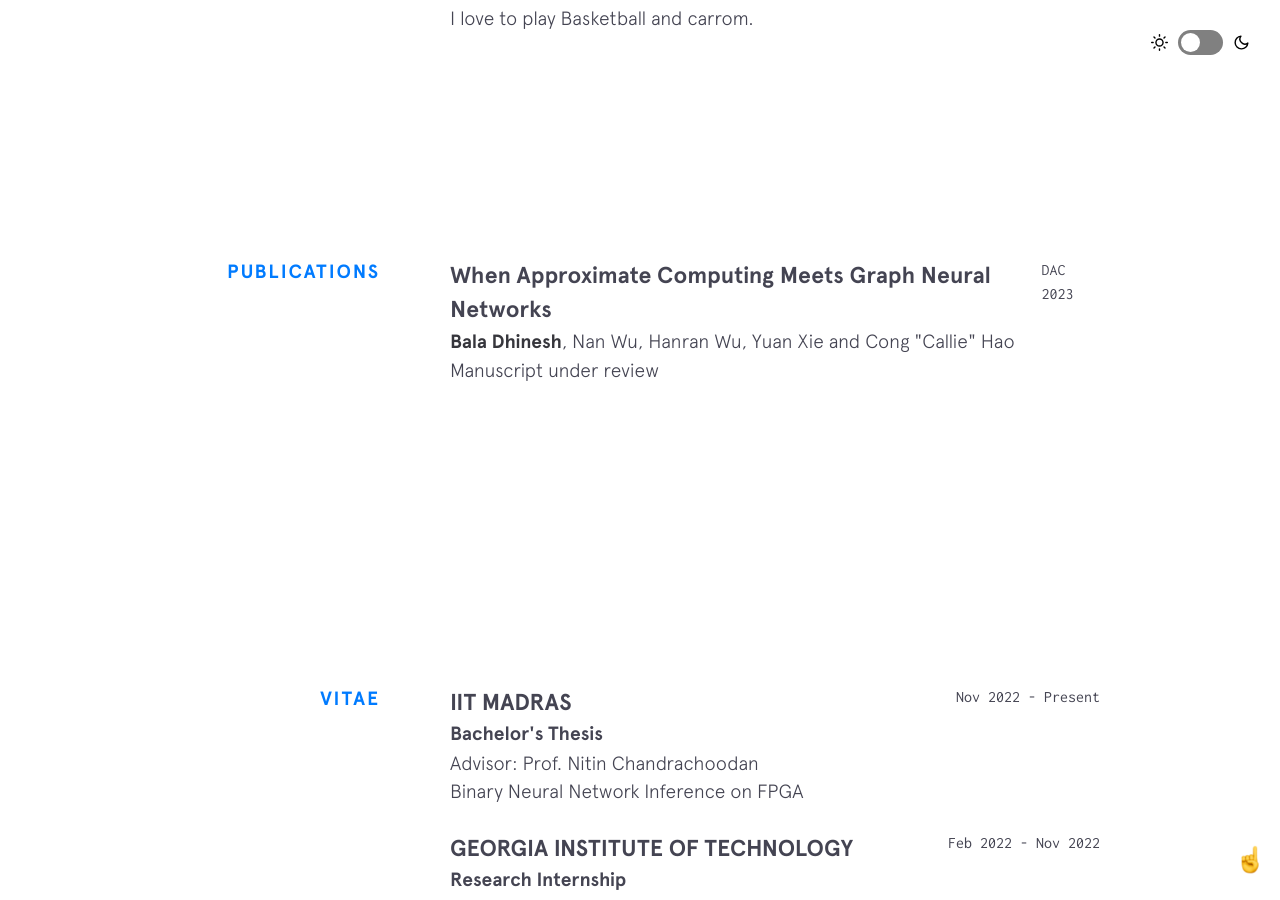
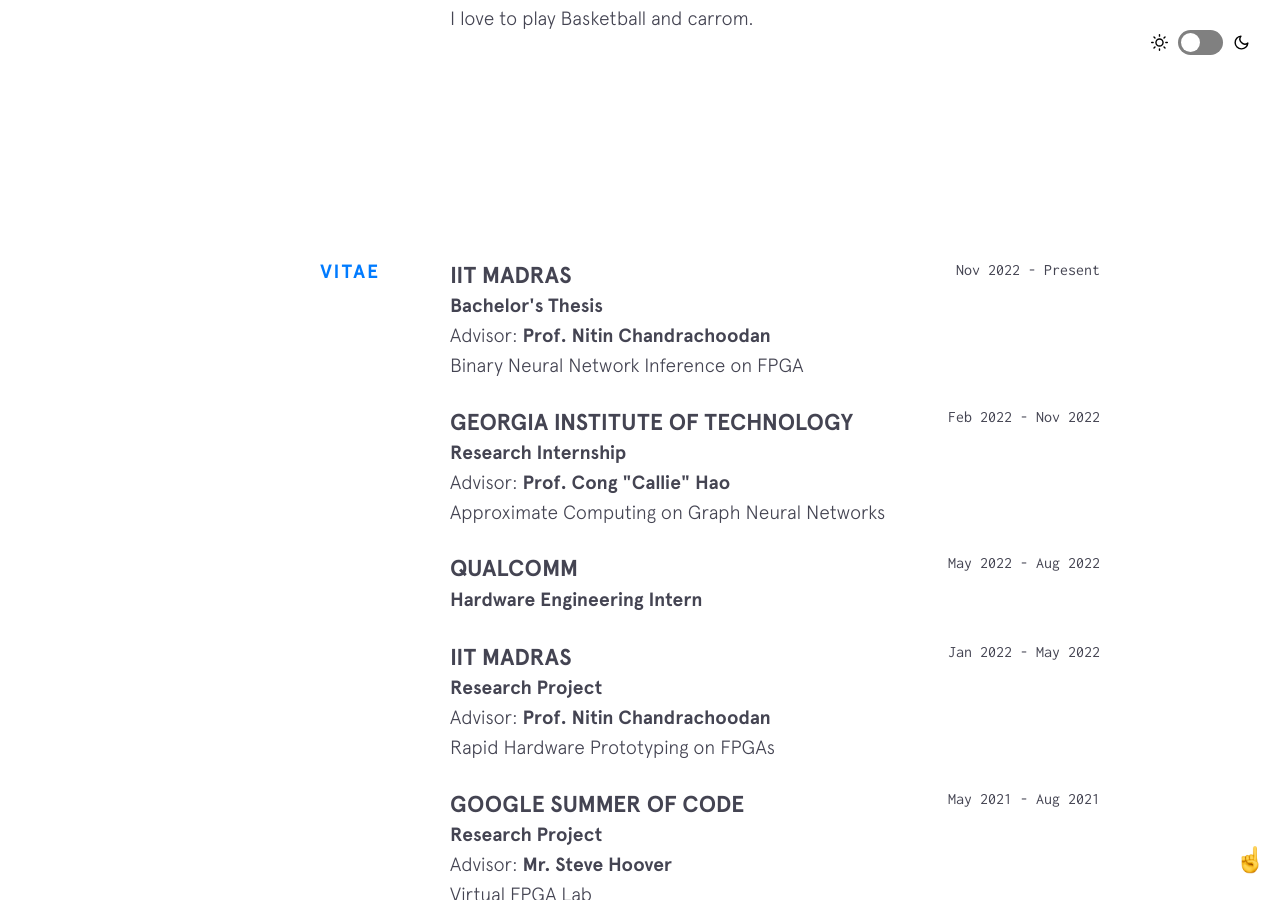
Before and after one commit to BalaDhinesh/baladhinesh.github.io, a Jekyll site: the page built from index.html, in a window 1280 px wide and 900 px high, scrolled down 1532 px. Built offline with Jekyll 4.4.1, drawn with Linux system fonts in a browser that asks for light colours; nearby versions of some CDN libraries; some of the changed text lies outside the part shown.

Commit message:
update skills

```diff
--- a/_includes/publications.html
+++ /dev/null
@@ -1,18 +0,0 @@
-<section class="section experience" id="publications">
-  <div class="section__title">Publications</div>
-  <div class="section__content">
-    <div class="jobs">
-      <div class="job">
-        <div class="time-place">
-          <div class="job__company" style="font-size: larger;">
-            When Approximate Computing Meets Graph Neural Networks
-          </div>
-          <div class="job__time">DAC 2023</div>
-        </div>
-        <div class="job__position"><strong>Bala Dhinesh</strong>, Nan Wu, Hanran Wu, Yuan Xie and Cong "Callie" Hao</div>
-        <div class="job__position">Manuscript under review</div>
-      </div>
-    </div>
-
-  </div>
-</section>
--- a/index.html
+++ b/index.html
@@ -6,7 +6,6 @@
   {% include switch.html %}
   {% include intro.html %}
   {% include background.html %}
-  {% include publications.html %}
   {% include experience.html %}
   {% include skills.html %}
   {% include other-projects.html %}
```
Also changed, not shown: _data/experience.yml (+5 -5 lines), _data/other-projects.yml (+0 -10 lines), _includes/background.html (+0 -9 lines).
